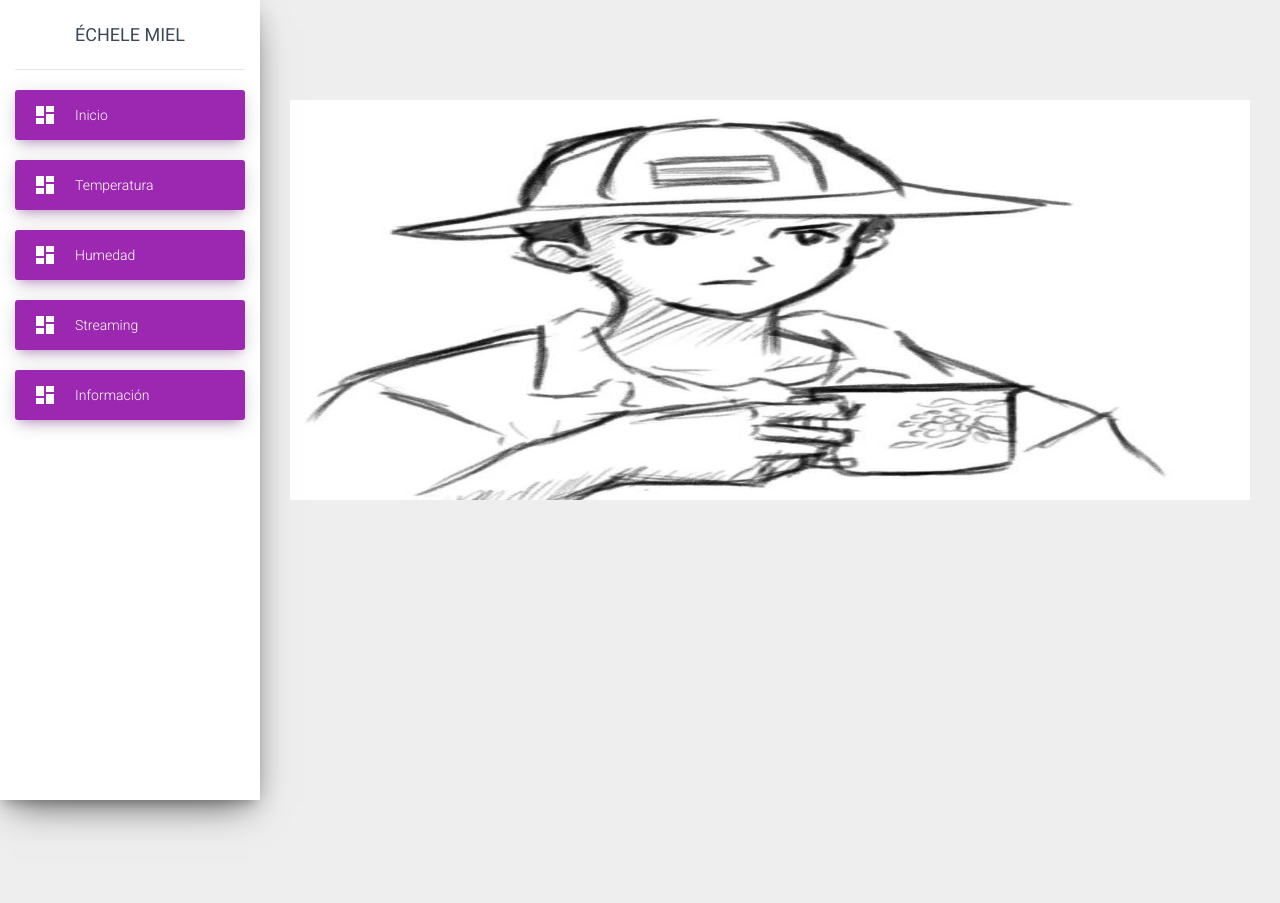
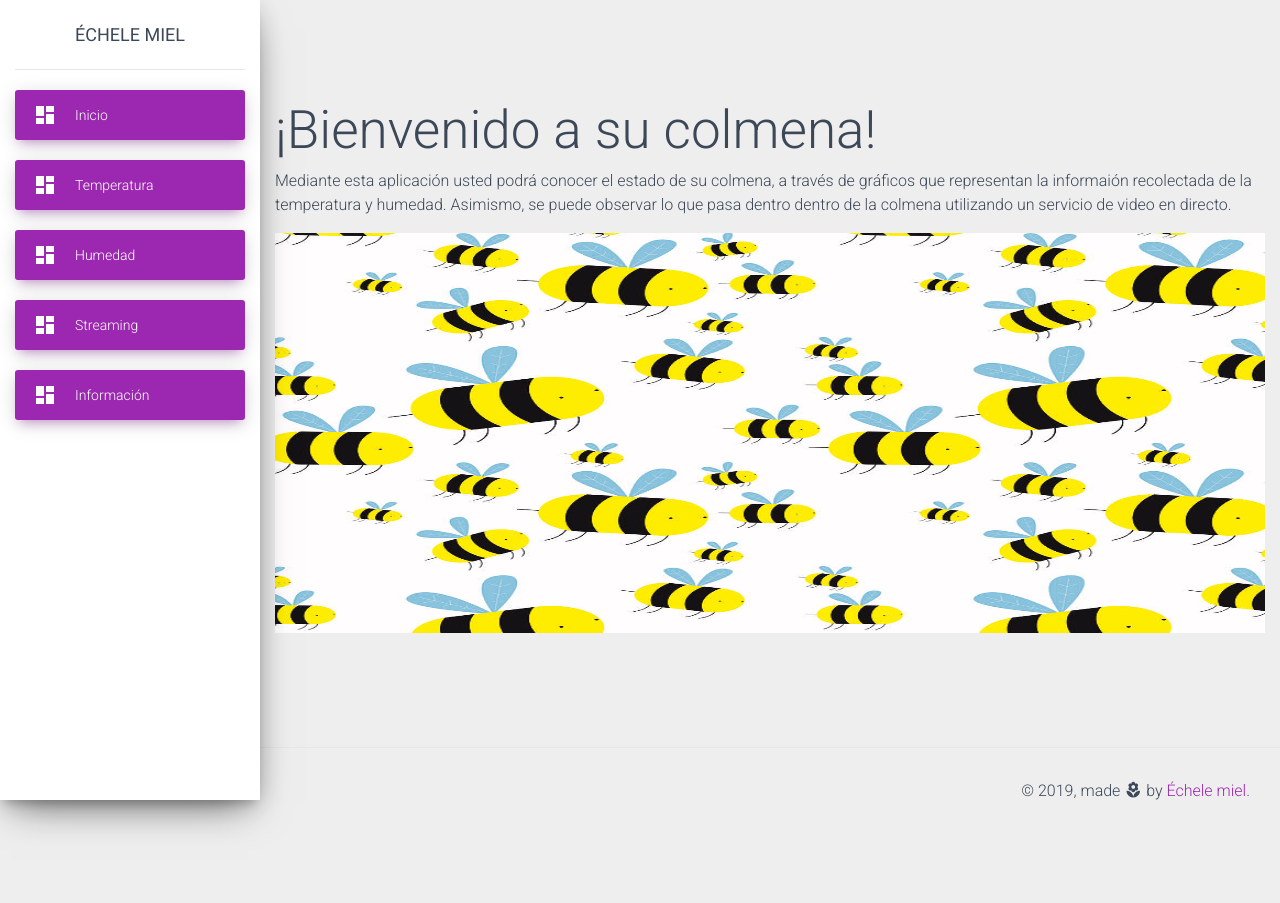
Before and after one commit to gabgut/Hardwarethon, a website: page Brete/inicio.html in a window 1280 px wide. Shown: the top 903 px of the page. After the commit the page ends 833 px from the top, so only its background shows below. Drawn offline with nearby package versions, Linux system fonts and the light colour scheme.

Commit message:
2era subida

```diff
--- a/Brete/inicio.html
+++ b/Brete/inicio.html
@@ -92,9 +92,16 @@
       </nav>
       <!-- End Navbar -->
       <div class="content">
-        <div class="container-fluid">
-          <img src="ShinjiTico.jpg" alt="HTML5 Icon" width="64" height="400">
-          <div id="container" style="min-width: 310px; height: 400px; margin: 0 auto"></div>
+        <h1>¡Bienvenido a su colmena!</h1>
+        <p>
+        Mediante esta aplicación usted podrá conocer el estado de su colmena,
+        a través de gráficos que representan la informaión recolectada de la
+        temperatura y humedad. Asimismo, se puede observar lo que pasa dentro
+        dentro de la colmena utilizando un servicio de video en directo.
+        </p>
+        <div style="text-align: center">
+          <a href="link">
+          <img src="toon.jpg" alt="cartoon" align="center" width="200" height="400"></a>
         </div>
       </div>
       <footer class="footer">
```
Also changed, not shown: Brete/toon.jpg (added).
